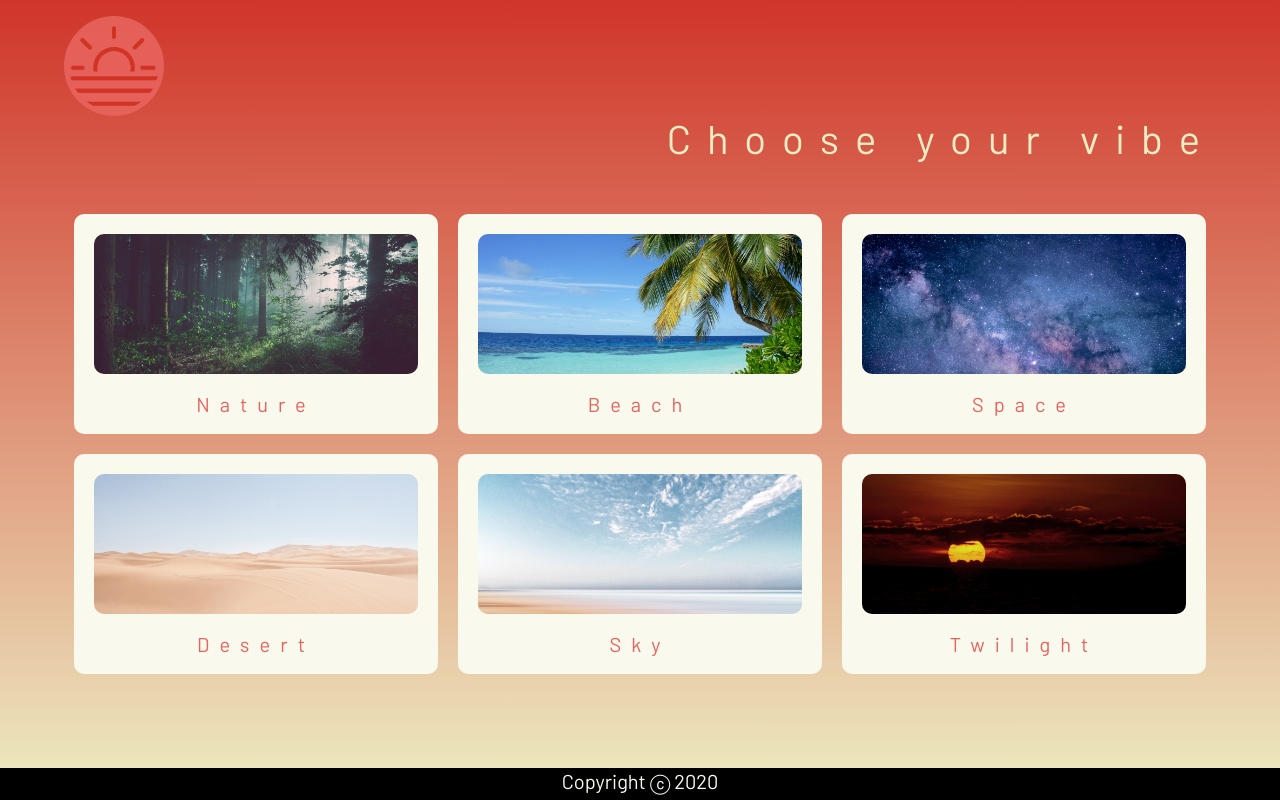
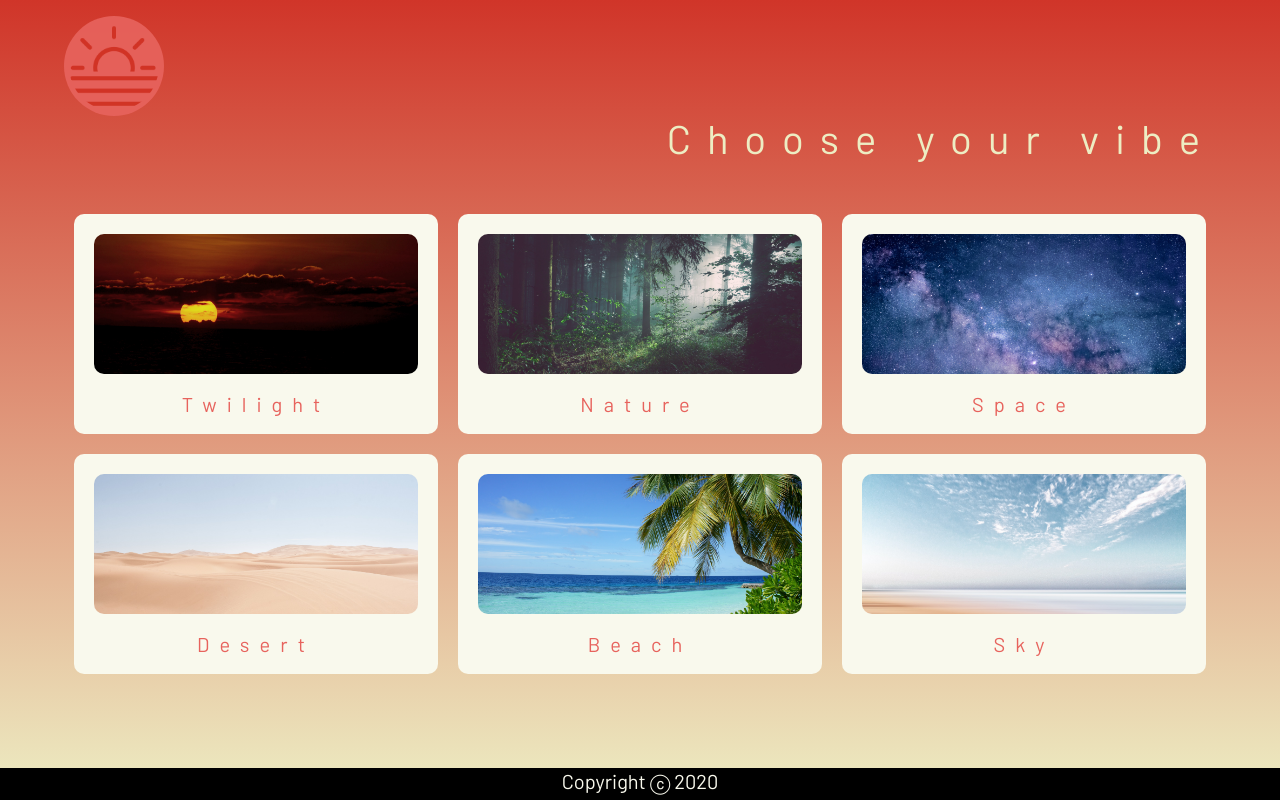
Before and after one commit to dailyPositivity/dailyPositivity, a React (Create React App) app: page /category in a window 1280 px wide. Built offline with nearby package versions, Linux system fonts and the light colour scheme.

Commit message:
Rearranged categories and added text shadow to category form

```diff
--- a/src/categoryList.js
+++ b/src/categoryList.js
@@ -1,14 +1,13 @@
 const catagoryList=[
-
+     {
+          name:"Twilight",
+          path:require("./Assets/category-twilight.jpg"), // Photo by Hassan Maayiz on Unsplash
+          description:"a twilight image"
+     },
      {
           name:"Nature",
           path:require("./Assets/category-forest.jpg"),
           description:"a nature image"
-     },
-     {
-          name:"Beach",
-          path:require("./Assets/category-beach.jpg"),
-          description:"a beach image"
      },
      {
           name:"Space",
@@ -21,16 +20,15 @@ const catagoryList=[
           description:"a desert image"
      },
      {
+          name:"Beach",
+          path:require("./Assets/category-beach.jpg"),
+          description:"a beach image"
+     },
+     {
           name:"Sky",
           path:require("./Assets/category-sky.jpg"), // Photo by Anthony Cantin on Unsplash
           description:"a sky image"
      },
-     {
-          name:"Twilight",
-          path:require("./Assets/category-twilight.jpg"), // Photo by Hassan Maayiz on Unsplash
-          description:"a twilight image"
-     }
-
 ]
 
 export default catagoryList;
--- a/src/styles/App.css
+++ b/src/styles/App.css
@@ -313,6 +313,7 @@ footer {
   font-size: 8rem;
   font-weight: bold;
   color:#ededc3;
+  text-shadow: 2px 2px 2px #d03529;
   font-family: 'Cormorant Garamond', serif;
 }
 .categoryForm{
```
